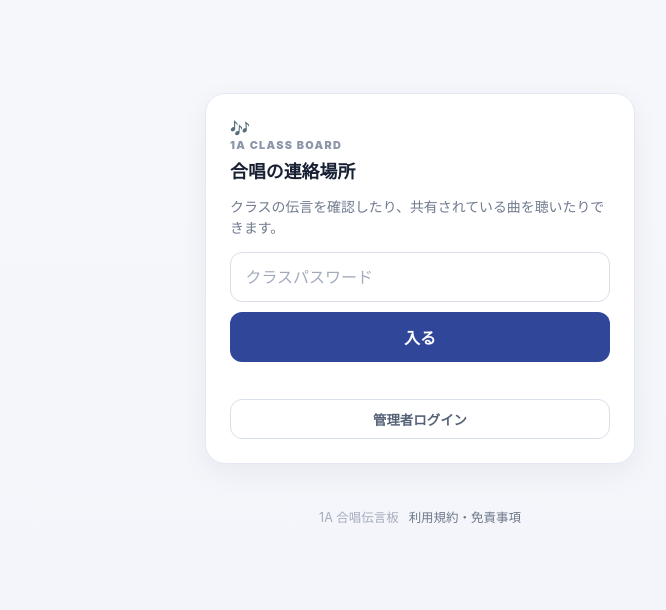
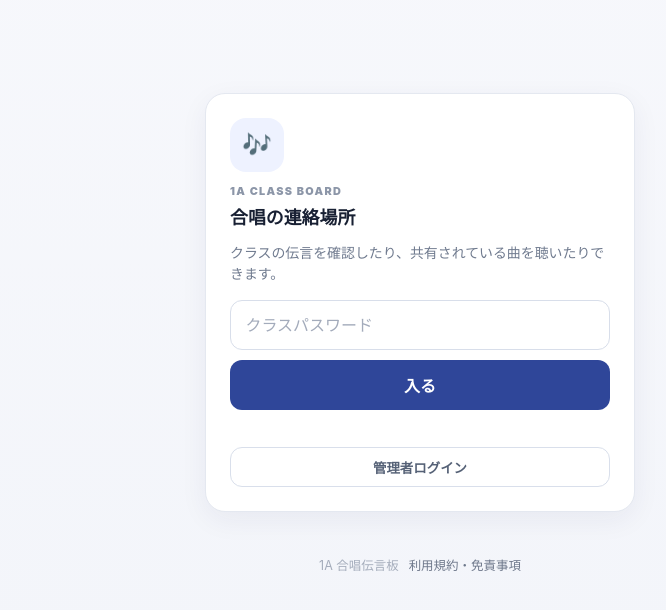
Before and after one commit to sakai-kon/1A-test, a plain HTML site: page public/index.html in a window 1280 px wide. Shown: the part 142-752 px from the top of the page, without its empty margins (220-886 px from the left). Drawn offline with nearby package versions, Linux system fonts and the light colour scheme.

Commit message:
Refine login card styling

```diff
--- a/public/styles.css
+++ b/public/styles.css
@@ -118,3 +118,6 @@ h1{margin:0;font-size:clamp(1.45rem,4vw,1.9rem);line-height:1.15;letter-spacing:
   .composer-footer button{width:100%}
   .message-head time{font-size:.72rem}
 }
+
+.login-mark{display:grid;place-items:center;width:54px;height:54px;border-radius:16px;background:#eef2ff;font-size:1.5rem;margin-bottom:12px}
+.login-description{margin:0 0 16px}
```
